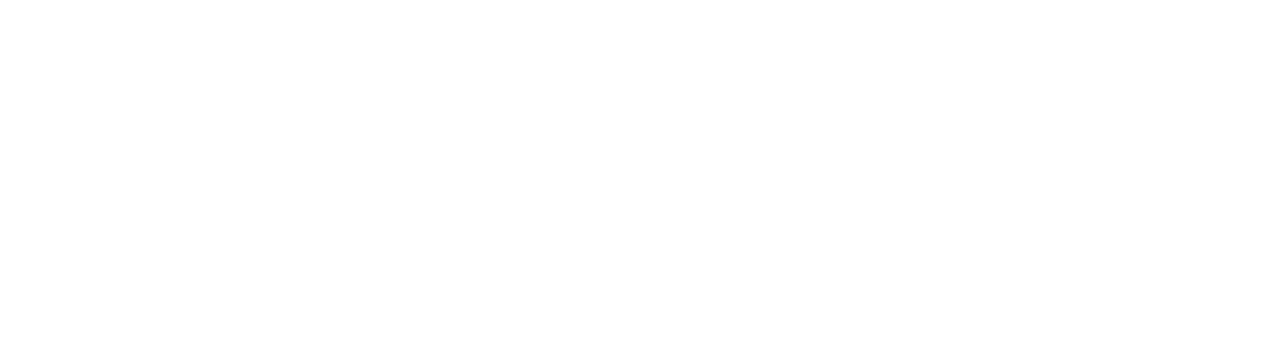
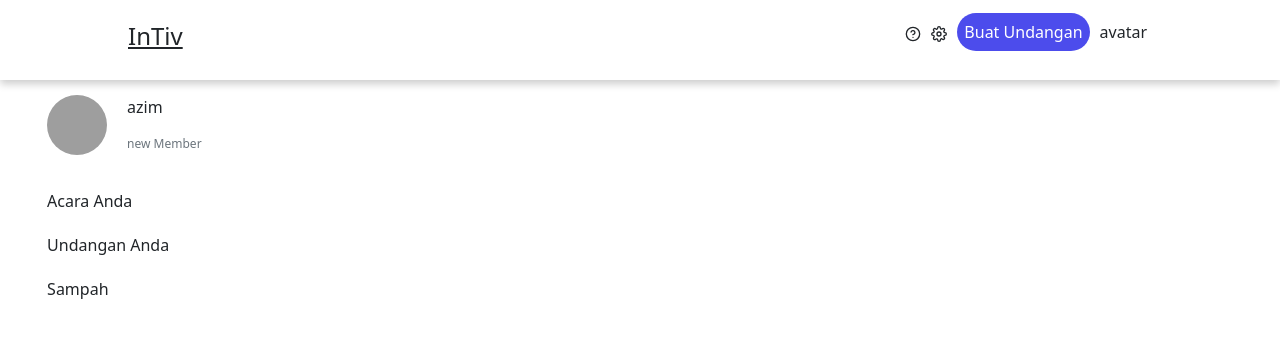
Before and after one commit to BudAzimbud/invitation-app, a React (Create React App) app: page / in a window 1280 px wide. Before the commit this address had no page. Shown: the top 338 px of the page. Built offline with nearby package versions, Linux system fonts and the light colour scheme; grey boxes are pictures that could not be loaded.

Commit message:
create mainContaienr

```diff
--- a/src/App.js
+++ b/src/App.js
@@ -3,6 +3,7 @@
 import {  Route, BrowserRouter, Routes } from 'react-router-dom'
 import LoginPage from './Components/Pages/Login/LoginPage';
 import RegisterPage from './Components/Pages/Register/RegisterPage';
+import MainContainer from './Containers/Main/MainContainer';
 
 
 function App() {
@@ -12,6 +13,7 @@
       <Routes>
         <Route path='/login' element={<LoginPage/>}/>
         <Route path='/register' element={<RegisterPage />} />
+        <Route path='/' element={<MainContainer />} />
       </Routes>
      </BrowserRouter>
     </div>
--- a/src/Components/NavbarLogin.jsx
+++ b/src/Components/Navbar/NavbarLogin.jsx
@@ -1,19 +1,20 @@
 import React from "react";
+import { Link } from "react-router-dom";
 
 function NavbarLogin() {
   return (
     <div>
       <nav className="navbar fixed-top navbar-expand-lg navbar-dark ">
         <div className="container">
-          <a className="navbar-brand" href="/">
+          <a className="navbar-brand" href="">
             InTiv
           </a>
-          <a className="nav-link text-white" href="/login">
+          <Link className="nav-link text-white" to="/login">
             Login
-          </a>
-          <a className="btn btn-light" href="/register">
+          </Link>
+          <Link className="btn btn-light" to="/register">
             Register
-          </a>
+          </Link>
 
           <button
             className="navbar-toggler"
@@ -31,27 +32,27 @@
             <div className="mx-auto"></div>
             <ul className="navbar-nav">
               <li className="nav-item">
-                <a className="nav-link text-white" href="/">
+                <a className="nav-link text-white" href="">
                   Home
                 </a>
               </li>
               <li className="nav-item">
-                <a className="nav-link text-white" href="/">
+                <a className="nav-link text-white" href="">
                   About
                 </a>
               </li>
               <li className="nav-item">
-                <a className="nav-link text-white" href="/">
+                <a className="nav-link text-white" href="">
                   Blog
                 </a>
               </li>
               <li className="nav-item">
-                <a className="nav-link text-white" href="/">
+                <a className="nav-link text-white" href="">
                   Pricing
                 </a>
               </li>
               <li className="nav-item">
-                <a className="nav-link text-white" href="/">
+                <a className="nav-link text-white" href="">
                   Contact
                 </a>
               </li>
--- a/src/Components/Pages/Login/LoginPage.jsx
+++ b/src/Components/Pages/Login/LoginPage.jsx
@@ -1,6 +1,6 @@
 import React from "react";
 import LoginForm from "../../Login/Form/LoginForm";
-import NavbarLogin from "../../NavbarLogin";
+import NavbarLogin from "../../Navbar/NavbarLogin";
 import "./LoginPageStyle.css";
 
 function LoginPage() {
--- a/src/Components/Pages/Register/RegisterPage.jsx
+++ b/src/Components/Pages/Register/RegisterPage.jsx
@@ -1,5 +1,5 @@
 import React from "react";
-import NavbarLogin from "../../NavbarLogin";
+import NavbarLogin from "../../Navbar/NavbarLogin";
 import RegisterForm from "../../Register/Form/RegisterForm";
 
 function RegisterPage() {
--- /dev/null
+++ b/src/Containers/Main/MainContainer.css
@@ -0,0 +1,66 @@
+.navbar {
+  padding: 0 10%;
+  box-shadow: 0px 4px 8px 0px rgba(1, 1, 1, 0.2);
+}
+
+.navbar > ul {
+  padding: 5px;
+  gap: 10px;
+  align-items: center;
+  display: flex;
+  justify-content: center;
+}
+
+.navbar > ul li {
+  list-style: none;
+  cursor: pointer;
+}
+
+.btn-invitation {
+  background-color: rgb(76, 76, 236);
+  border: none;
+  padding: 7px;
+  color: white;
+  border-radius: 20px;
+}
+
+/* sidebar */
+.side-bar {
+  height: 100vh;
+  width: 20%;
+  overflow-y: scroll;
+}
+
+.side-bar > div {
+  padding: 2% 2%;
+}
+
+.side-bar > div > ul > li {
+  list-style: none;
+  padding: 10px;
+}
+
+.side-bar > div > ul  li:hover {
+  cursor: pointer;
+}
+
+.avatar > ul li {
+  list-style: none;
+  font-weight: bold;
+  margin: 10px;
+  display: flex;
+  justify-content: space-between;
+}
+
+.avatar img {
+  width: 60px;
+  height: 60px;
+  background-position: center;
+  background-size: cover;
+  background-repeat: unset;
+  border-radius: 50%;
+}
+
+.avatar p {
+  padding: 0 20px;
+}
--- /dev/null
+++ b/src/Containers/Main/MainContainer.jsx
@@ -0,0 +1,75 @@
+import React, { Component } from "react";
+import { OverlayTrigger, Tooltip, Button } from "react-bootstrap";
+import { FiSettings, FiHelpCircle } from "react-icons/fi";
+import "./MainContainer.css";
+function Navbar() {
+  return (
+    <div>
+      <nav className="navbar">
+        <h4 style={{textDecoration:'underline'}}>InTiv</h4>
+        <ul>
+          <li>
+            <OverlayTrigger
+              placement="bottom"
+              delay={{ show: 250, hide: 400 }}
+              overlay={<Tooltip id="button-tooltip">Help</Tooltip>}
+            >
+              <FiHelpCircle />
+            </OverlayTrigger>
+          </li>
+          <li>
+            <FiSettings />
+          </li>
+          <li>
+            <button className="btn-invitation">Buat Undangan</button>
+          </li>
+          <li>avatar</li>
+        </ul>
+      </nav>
+    </div>
+  );
+}
+
+function SideBar() {
+  return (
+    <div className="side-bar">
+      <div>
+        <ul>
+          <li className="avatar d-flex">
+            <img
+              src="https://upload.wikimedia.org/wikipedia/commons/9/9a/Gull_portrait_ca_usa.jpg"
+              alt="avatar"
+            />
+
+            <div>
+              <p>azim</p>
+              <p
+                className="text-secondary"
+                style={{ fontSize: "12px", paddingTop: "0px" }}
+              >
+                new Member
+              </p>
+            </div>
+          </li>
+          <li>Acara Anda</li>
+          <li>Undangan Anda</li>
+          <li>Sampah</li>
+        </ul>
+      </div>
+    </div>
+  );
+}
+
+class MainContainer extends Component {
+  render() {
+    return (
+      <div>
+        <Navbar />
+        <SideBar />
+        {this.props.children}
+      </div>
+    );
+  }
+}
+
+export default MainContainer;
```
